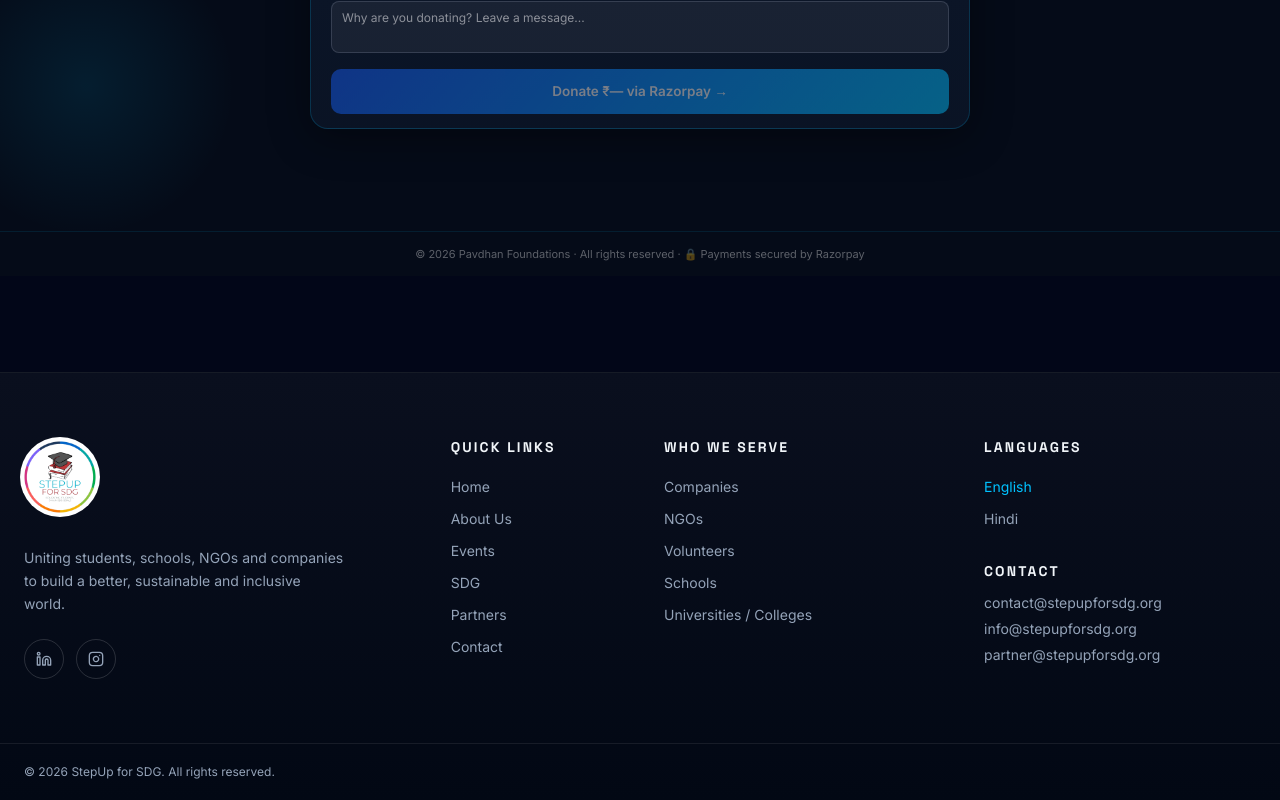
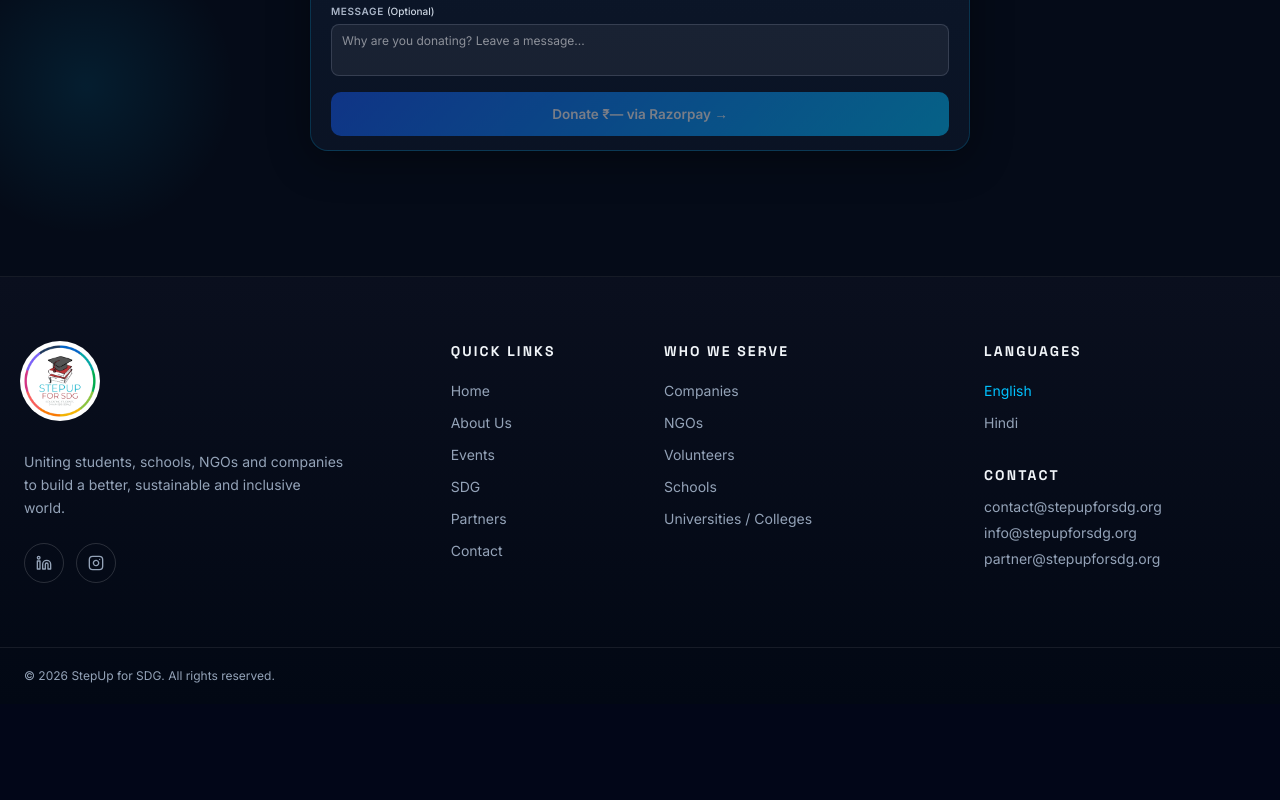
Before and after one commit to pavan290805/stepup-for-sdg, a Next.js app: page /funds in a window 1280 px wide. Shown: the part 605-1405 px from the top of the page. After the commit the page ends 1309 px from the top, so only its background shows below. Built offline with nearby package versions, Linux system fonts and the light colour scheme.

Commit message:
add funds page and linked it

```diff
--- a/app/components/site/Footer.tsx
+++ b/app/components/site/Footer.tsx
@@ -11,7 +11,7 @@ export function Footer() {
   ];
 
   return (
-    <footer className="relative mt-24" style={{ background: "linear-gradient(180deg, #0a0f1e 0%, #020814 100%)", borderTop: "1px solid rgba(255,255,255,0.08)" }}>
+    <footer className="relative mt-0" style={{ background: "linear-gradient(180deg, #0a0f1e 0%, #020814 100%)", borderTop: "1px solid rgba(255,255,255,0.08)" }}>
 
       {/* Main footer grid */}
       <div className="mx-auto max-w-7xl px-6 py-16 grid gap-12 md:grid-cols-12">
--- a/app/funds/page.tsx
+++ b/app/funds/page.tsx
@@ -136,10 +136,6 @@ export default function FundsPage() {
         </div>
       </div>
 
-      {/* Footer */}
-      <div style={{ borderTop: '1px solid rgba(0,194,255,0.1)', padding: '14px 28px', textAlign: 'center', position: 'relative', zIndex: 1 }}>
-        <p style={{ margin: 0, fontSize: 11, color: 'rgba(255,255,255,0.35)' }}>© 2026 Pavdhan Foundations · All rights reserved · 🔒 Payments secured by Razorpay</p>
-      </div>
 
       {/* Payment Modal */}
       {showPayModal && (
```
